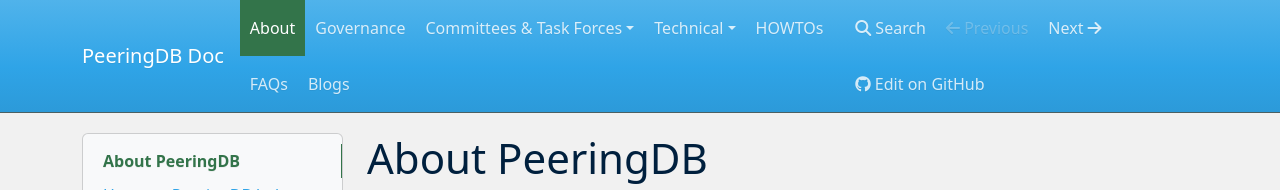
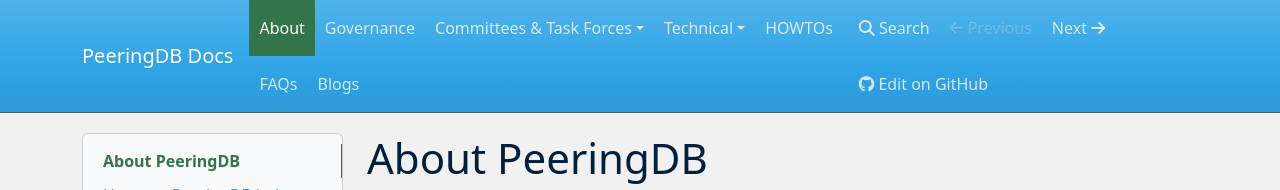
Before and after one commit to peeringdb/docs, an MkDocs documentation site: the page built from docs/index.md, in a window 1280 px wide. Shown: the top 190 px of the page. Built offline with MkDocs 1.6.1, drawn with Linux system fonts in a browser that asks for light colours; nearby versions of some CDN libraries.

Commit message:
Fixed typo mkdocs.yml.

```diff
--- a/mkdocs.yml
+++ b/mkdocs.yml
@@ -1,4 +1,4 @@
-site_name: PeeringDB Doc
+site_name: PeeringDB Docs
 site_url: https://docs.peeringdb.com/
 repo_url: https://github.com/peeringdb/docs
 theme:
```
